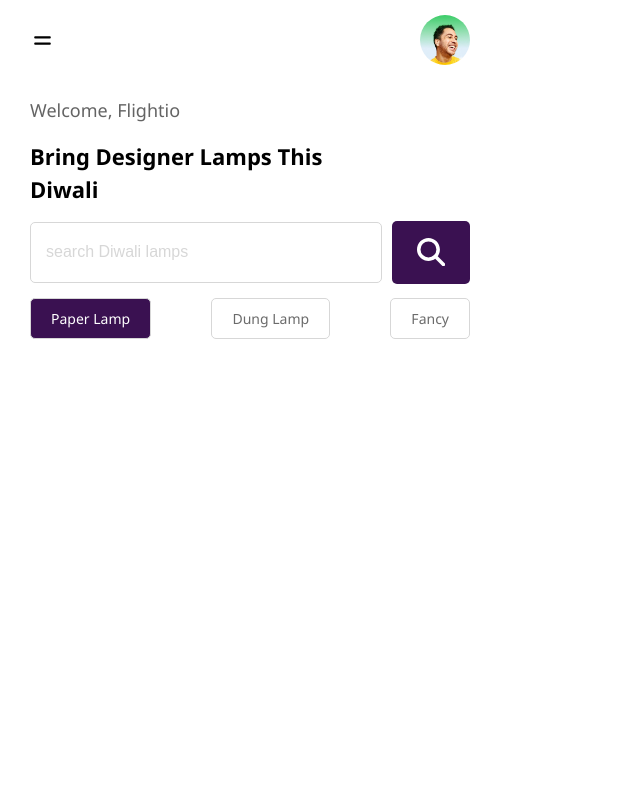
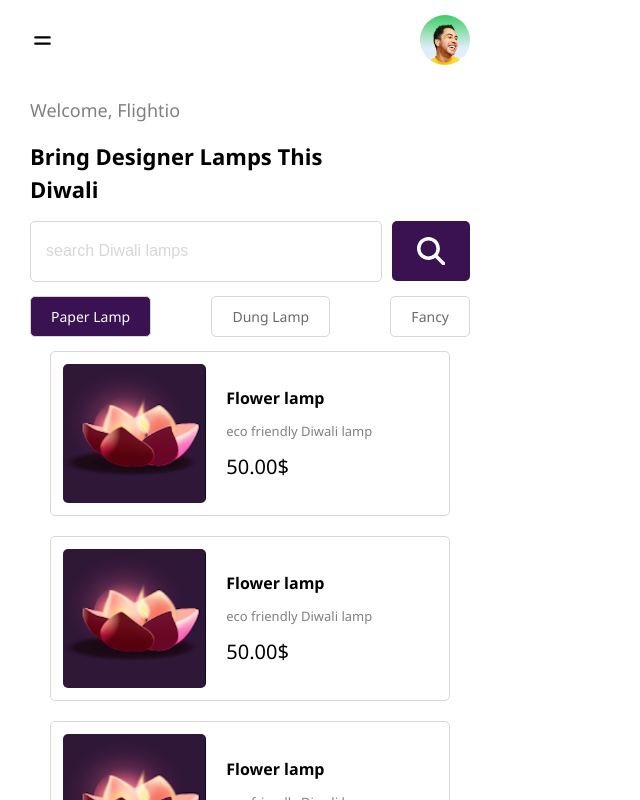
Before and after one commit to MahshadOliaie/Flightio-Assesment, a React (Vite) app: page / in a window 1280 px wide. Shown: the top 800 px of the page, without its empty margins (0-640 px from the left). Built offline with nearby package versions, Linux system fonts and the light colour scheme.

Commit message:
add static products

```diff
--- a/src/components/HomePage/HomePage.jsx
+++ b/src/components/HomePage/HomePage.jsx
@@ -1,5 +1,6 @@
 import FilterBar from '../FilterBar/FilterBar'
 import Header from '../Header/Header'
+import ProductsContainer from '../ProductsContainer/ProductsContainer'
 import SearchBar from '../SearchBar/SearchBar'
 import CSS from './homePage.module.css'
 
@@ -14,6 +15,7 @@ function HomePage() {
 
             <SearchBar />
             <FilterBar />
+            <ProductsContainer />
         </>
     )
 }
--- a/src/components/HomePage/homePage.module.css
+++ b/src/components/HomePage/homePage.module.css
@@ -6,7 +6,7 @@
 
 .welcome{
     font-size: 18px;
-    color: rgb(100, 100, 100);
+    color: rgb(128, 128, 128);
 }
 
 .title{
--- /dev/null
+++ b/src/components/Product/Product.jsx
@@ -0,0 +1,18 @@
+import CSS from './product.module.css'
+
+function Product(){
+    return(
+        <>
+        <div className={CSS.product}>
+            <div className={CSS.image}><img src="./candle.png" alt="" /></div>
+            <div className={CSS.about}>
+                <h3 className={CSS.title}>Flower lamp</h3>
+                <p className={CSS.desc}>eco friendly Diwali lamp</p>
+                <p className={CSS.price}>50.00$</p>
+            </div>
+        </div>
+        </>
+    )
+}
+
+export default Product
--- /dev/null
+++ b/src/components/Product/product.module.css
@@ -0,0 +1,37 @@
+
+
+.product{
+    display: flex;
+    align-items: center;
+    border: 1px solid rgb(215, 215, 215);
+    border-radius: 5px;
+}
+
+.desc{
+    color: gray;
+    font-size: 13px;
+}
+
+.title{
+    margin: 0;
+    font-size: medium;
+}
+
+.price{
+    font-size: 20px;
+    margin: 0;
+}
+
+.image{
+    width: 36%;
+    margin: 12px;
+    margin-right: 20px;
+    display: flex;
+    align-items: center;
+    justify-content: center;
+}
+
+img{
+    width: 100%;
+    border-radius: 5px;
+}
--- /dev/null
+++ b/src/components/ProductsContainer/ProductsContainer.jsx
@@ -0,0 +1,17 @@
+import Product from '../Product/Product'
+import CSS from './productsContainer.module.css'
+
+function ProductsContainer(){
+    return(
+        <>
+        <div className={CSS.productsContainer}>
+            <Product />
+            <Product />
+            <Product />
+            <Product />
+        </div>
+        </>
+    )
+}
+
+export default ProductsContainer
--- /dev/null
+++ b/src/components/ProductsContainer/productsContainer.module.css
@@ -0,0 +1,9 @@
+
+
+.productsContainer{
+    display: flex;
+    align-items: center;
+    flex-direction: column;
+    gap: 20px;
+    padding: 0 6%;
+}
--- a/src/components/SearchBar/searchBar.module.css
+++ b/src/components/SearchBar/searchBar.module.css
@@ -24,7 +24,7 @@ input::placeholder{
 .searchBtn {
     background-color: #3A1151;
     width: 100px;
-    height: 63px;
+    height: 60px;
     border-radius: 5px;
     display: flex;
     align-items: center;
```
Also changed, not shown: public/candle.png (added).
